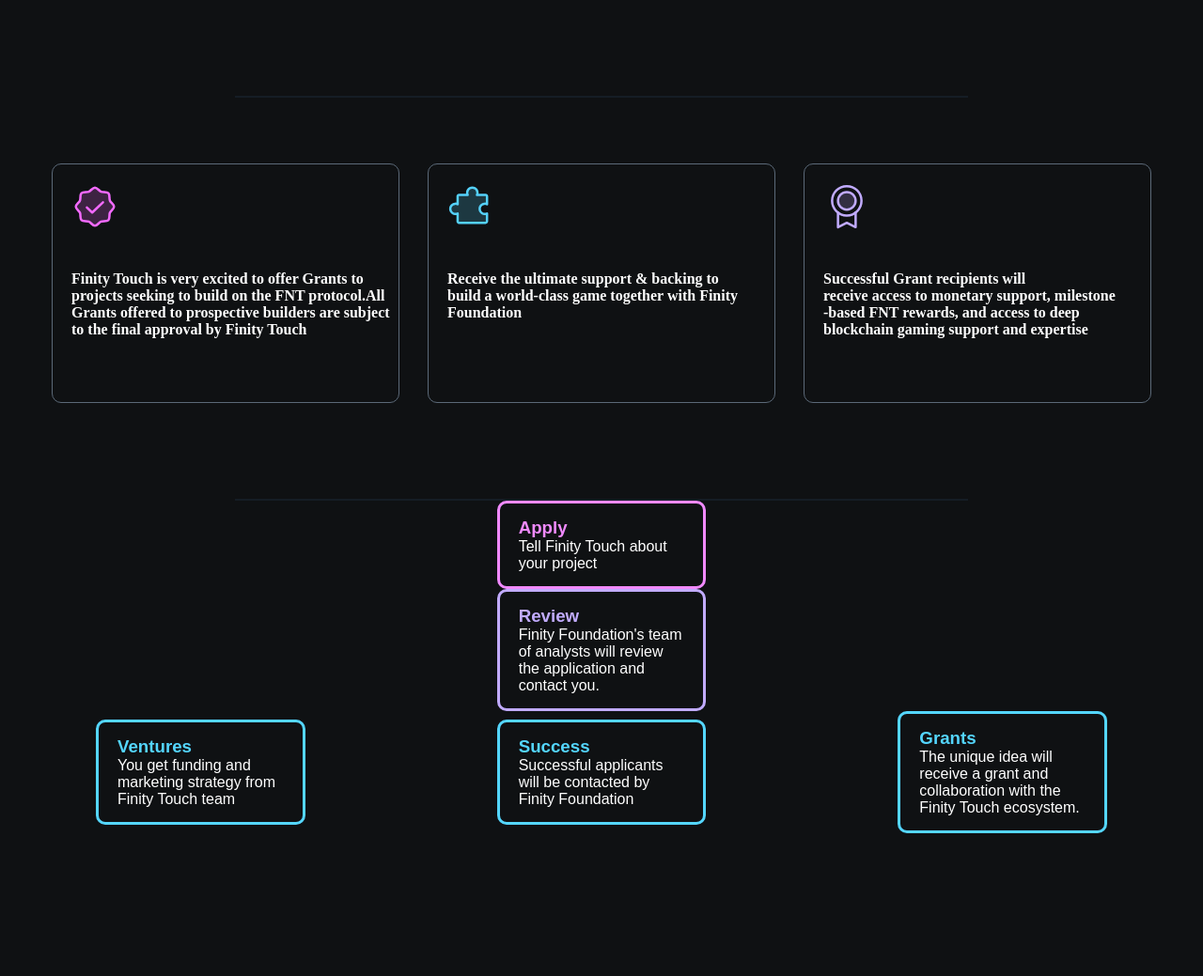
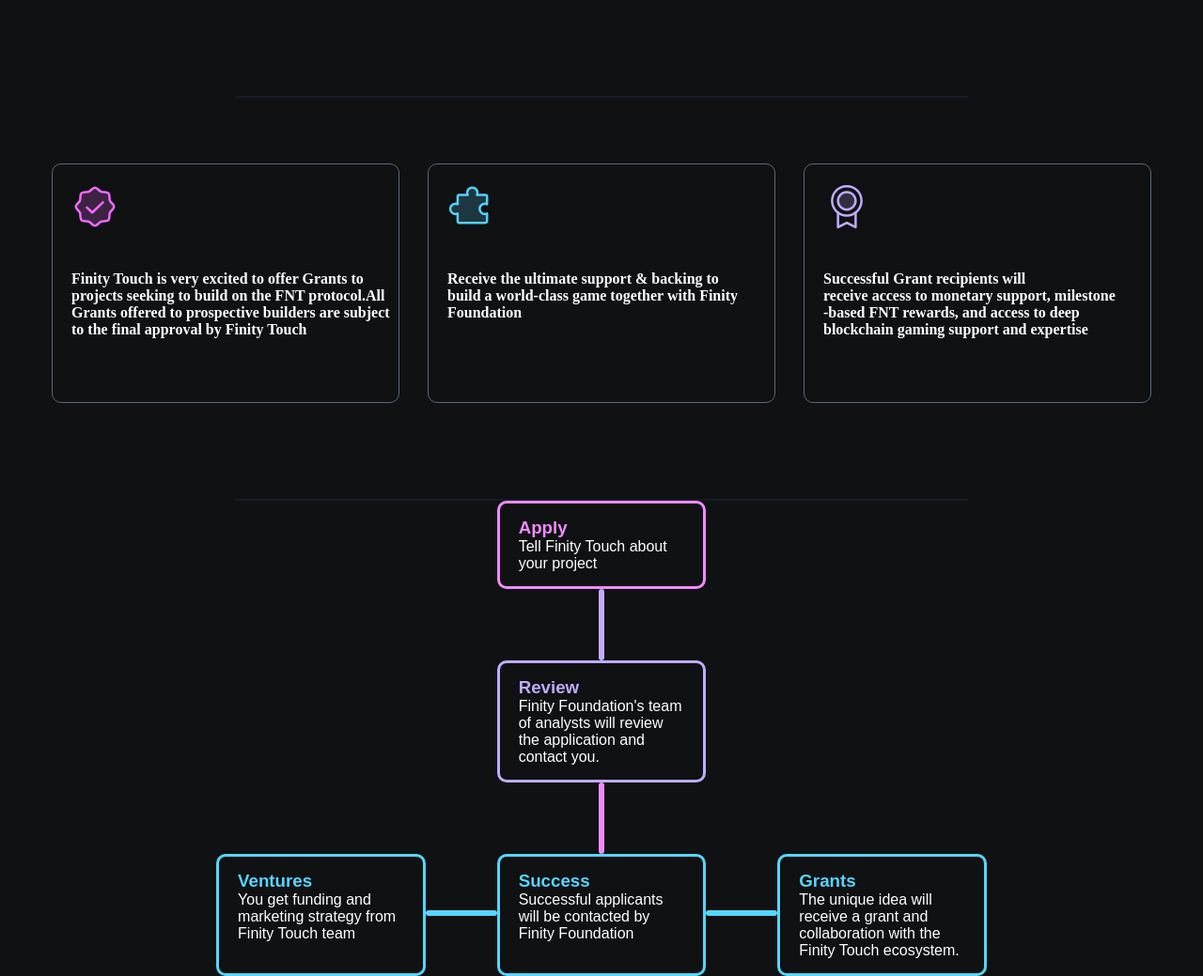
Before and after one commit to NikitaKikita07/finitytouch1.0, a plain HTML site: page fund.html in a window 1280 px wide. Shown: the whole page at 94% size. Before the commit the page ends 902 px from the top, so only its background shows below. Drawn offline with Linux system fonts and the light colour scheme.

Commit message:
update_13/09/2023

```diff
--- a/fund.html
+++ b/fund.html
@@ -24,23 +24,27 @@
     </div>
     <div class="gori"></div>
     <div class="boxes_under_5">
-        <div class="boxes_under pink_border">
+        <div class="boxes_under pink_border" style="margin: auto;">
             <h3>Apply</h3>
             <p>Tell Finity Touch about your project</p>
         </div>
-        <div class="boxes_under violet_border">
+        <div class="line_boxes_under violet_border rotate"  style="margin: auto;margin-top: 35px;"></div>
+        <div style="margin: auto;margin-top: 35px; " class="boxes_under violet_border">
             <h3>Review</h3>
             <p>Finity Foundation's team of analysts will review the application and contact you.</p>
         </div>
-        <div class="boxes_under_group">
-            <div class="boxes_under blue_border">
+        <div class="line_boxes_under pink_border rotate" style="margin: auto;     margin-top: 35px;"></div>
+        <div style="margin-top: 15px;" class="boxes_under_group">
+            <div  class="boxes_under blue_border">
                 <h3>Ventures</h3>
                 <p>You get funding and marketing strategy from Finity Touch team</p>
         </div>
-        <div class="boxes_under blue_border">
+        <div class="line_boxes_under blue_border"></div>
+            <div class="boxes_under blue_border">
             <h3>Success</h3>
             <p>Successful applicants will be contacted by Finity Foundation</p>
         </div>
+            <div class="line_boxes_under blue_border"></div>
             <div class="boxes_under blue_border">
                 <h3>Grants</h3>
                 <p>The unique idea will receive a grant and collaboration with the Finity Touch ecosystem.</p>
--- a/style.css
+++ b/style.css
@@ -858,14 +858,13 @@
     align-items: center;
     margin-top: 20px;
     width: 13.8%;
-    margin: auto;
+
 }
 .boxes_under_group{
     display: flex;
+    justify-content: center;
 }
-.boxes_under_5{
-    display: inline-block;
-}
+
 .boxes_under p{
     color: #ffffff;
 }
@@ -902,6 +901,14 @@
 #third{
     border-radius: 10px;
     border: 1px solid #5B6978;
+}
+.line_boxes_under{
+    width: 70px;
+    height: 0;
+    margin-top: 80px;
+}
+.rotate{
+    transform: rotate(90deg);
 }
 .color{
 font-weight: 700;
```
